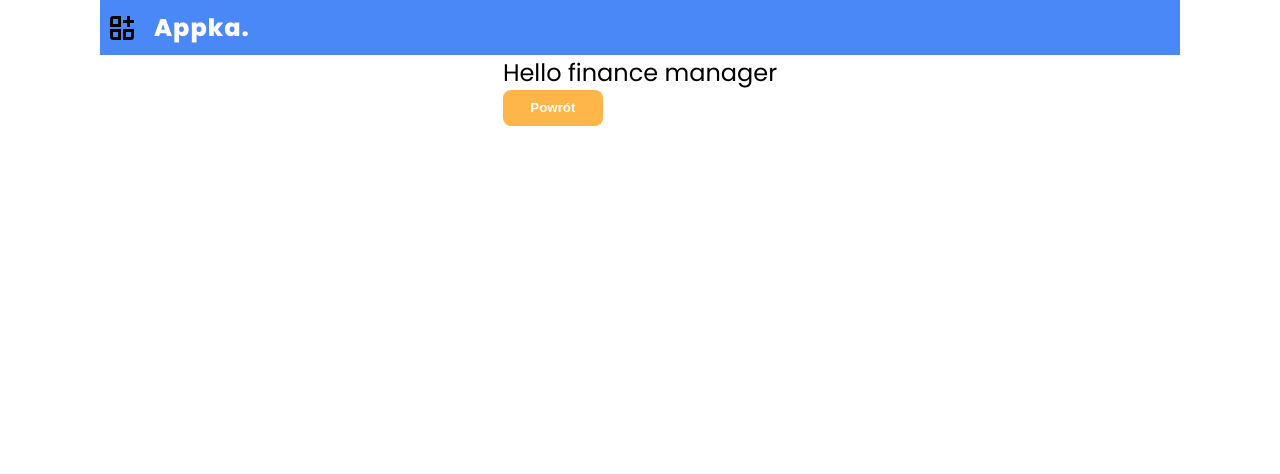
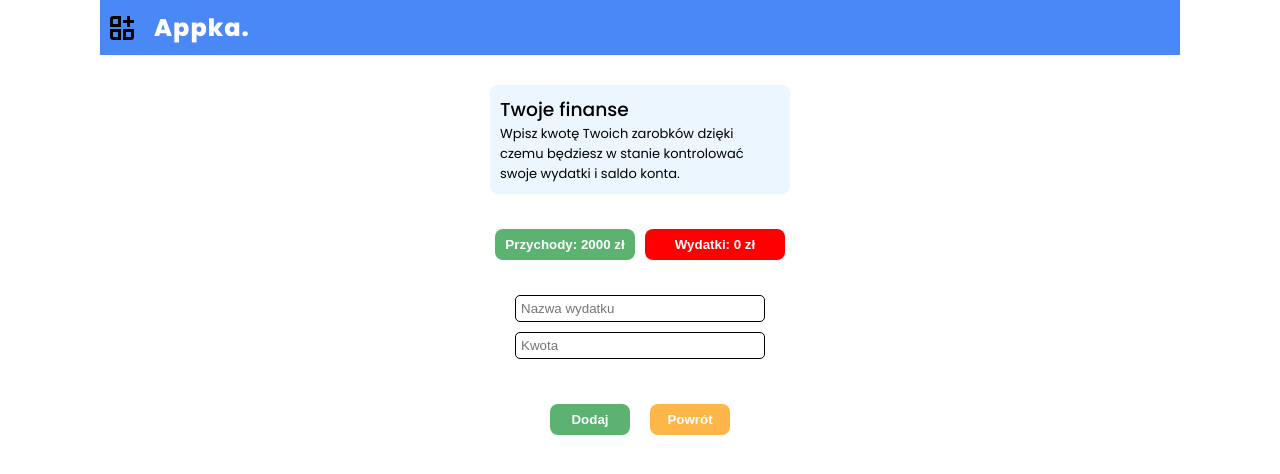
Before and after one commit to mkropidlowski/appka-vue, a Vue app: page /finance-manager in a window 1280 px wide. Shown: the top 474 px of the page. Built offline with nearby package versions, Linux system fonts and the light colour scheme.

Commit message:
Implement FinanceManager functionality

```diff
--- a/src/assets/variables.scss
+++ b/src/assets/variables.scss
@@ -6,11 +6,13 @@ $color-blue: #4a88f7;
 $color-black: #000;
 $color-gray: #575757;
 $color-light-blue: #ebf6ff;
+$color-light-blue-items: #cee9fe;
 $color-orange: #ffb648;
 $color-orange-btn-border: #d37f00;
 $color-green-btn-border: #00791c;
 $color-light-green: #89c497;
 $color-green: #5cb270;
+$color-red: #ff0000;
 
 $font-main: 'Poppins', sans-serif;
 $font-style: normal;
--- a/src/components/FinanceManager.vue
+++ b/src/components/FinanceManager.vue
@@ -1,21 +1,204 @@
 <template>
+    <div class="container">
+        <div class="container__nav">
+            <h3 class="container__nav-heading">Twoje finanse</h3>
+            <p class="container__nav-description">Wpisz kwotę Twoich zarobków dzięki czemu będziesz w stanie kontrolować
+                swoje wydatki i saldo konta.</p>
+        </div>
+
+        <div class="container__summary">
+            <button class="container__summary-paycheck">Przychody: {{ paycheck }} zł</button>
+            <button class="container__summary-expenses">Wydatki: {{ isAnyExpenses ? 0 : handleSummary() }} zł</button>
+        </div>
+        <div class="container__input">
+            <form @submit.prevent="submitForm" class="container__input-form">
+                <input type="text" class="container__input-addField" id="expensesName" v-model="insertedExpensesName"
+                    placeholder="Nazwa wydatku">
+                <input type="number" class="container__input-addField" id="expensesPrice" v-model="insertedValue"
+                    placeholder="Kwota" />
                 <div>
-        <h2>Hello finance manager</h2>
-        <RouterLink to="/"><button class="return__button">Powrót</button></RouterLink>
+                    <p class="error"> {{ isFormError ? errorText : '' }}</p>
+                </div>
+                <div class="container__input__buttons">
+                    <button class="container__input__buttons-addButton" type="submit">Dodaj</button>
+                    <RouterLink to="/"><button class="container__input__buttons-return">Powrót</button></RouterLink>
+                </div>
+
+            </form>
+
+        </div>
+        <div class="container__shopingList">
+            <ul class="container__shopingList-box">
+                <li v-for="(item, index) in items" :key="index" class="container__shopingList-box-item"
+                    :class="{ 'underlined': checkedItems.includes(index) }">
+                    <div class="items">
+                        <div class="items__text"> {{ item.name }} - {{ item.sum }} zł</div>
+                        <div class="items__icon" v-on:click="handleDelete(index)">
+                            <img src="../components/icons/trash.png" alt="trash icon">
+                        </div>
+                    </div>
+                </li>
+            </ul>
+        </div>
     </div>
 </template>
 <script lang="ts">
+
+interface UserInputProps {
+    name: string;
+    sum: number | null;
+}
+
 export default {
     name: 'financeManager',
+
+    data() {
+        return {
+            items: [] as UserInputProps[],
+            expensesSummary: [],
+            paycheck: 2000,
+            insertedValue: null,
+            insertedExpensesName: "" as string,
+            checkedItems: [] as number[],
+            isFormError: false as boolean,
+            isAnyExpenses: false as boolean,
+            errorText: 'Wprowadź poprawnie dane.' as string
         }
+    },
+    methods: {
+        submitForm() {
+            if (this.insertedValue === null && this.insertedExpensesName === '') {
+                return this.isFormError = true;
+
+            } else {
+                const userInput = {
+                    name: this.insertedExpensesName,
+                    sum: this.insertedValue,
+                }
+
+                this.isFormError = false;
+                this.items.push(userInput);
+                if (this.insertedValue !== null) {
+                    this.expensesSummary.push(this.insertedValue);
+                }
+
+                this.insertedValue = null;
+                this.insertedExpensesName = '';
+            }
+        },
+        handleDelete(itemId: number) {
+            this.items.splice(itemId, 1)
+        },
+        handleSummary() {
+            let sum = 0
+            this.expensesSummary.forEach(num => sum += num)
+            return sum
+        }
+
+    }
+
+}
+
 </script>
 <style scoped lang="scss">
 @import '../assets/variables.scss';
 
-.return__button {
+.container {
+    position: relative;
+    top: 30px;
+    max-width: 320px;
+    display: flex;
+    justify-content: center;
+    gap: 15px;
+
+    &__nav {
+        max-width: 300px;
+        padding: 10px;
+        background: $color-light-blue;
+        border-radius: 8px;
+
+        &-heading {
+            font-weight: 500;
+        }
+
+        &-description {
+            font-size: 13px;
+        }
+    }
+
+    &__summary {
+        margin: 20px 0 20px 0;
+        display: flex;
+        gap: 10px;
+
+        &-paycheck {
             font-weight: bold;
-    width: 100px;
-    line-height: 20px;
+            width: 140px;
+            line-height: 13px;
+            padding: 9px;
+            border: 0;
+            border-radius: 8px;
+            background: $color-green;
+            color: $color-white;
+            cursor: pointer;
+        }
+
+        &-expenses {
+            font-weight: bold;
+            width: 140px;
+            line-height: 13px;
+            padding: 9px;
+            border: 0;
+            border-radius: 8px;
+            background: $color-red;
+            color: $color-white;
+            cursor: pointer;
+        }
+    }
+
+    &__input {
+        width: 100%;
+        display: flex;
+        justify-content: space-around;
+        flex-direction: column;
+
+        &-form {
+            display: flex;
+            align-items: center;
+            justify-content: center;
+            flex-direction: column;
+            gap: 10px;
+        }
+
+        &-addField {
+            width: 250px;
+            padding: 5px;
+            border: 1px solid $color-black;
+            border-radius: 5px;
+        }
+
+        &__buttons {
+            display: flex;
+            align-items: center;
+            gap: 20px;
+            margin-top: 15px;
+
+            &-addButton {
+                font-weight: bold;
+                width: 80px;
+                line-height: 15px;
+                padding: 8px;
+                border: 0;
+                border-radius: 8px;
+                background: $color-green;
+                color: $color-white;
+                cursor: pointer;
+            }
+
+            &-return {
+                font-weight: bold;
+                width: 80px;
+                line-height: 15px;
                 padding: 8px;
                 border: 0;
                 border-radius: 8px;
@@ -23,4 +206,45 @@ export default {
                 color: $color-white;
                 cursor: pointer;
             }
+
+        }
+
+        .error {
+            padding: 5px;
+            font-size: 14px;
+            color: red;
+        }
+    }
+
+    &__shopingList {
+        width: 280px;
+        text-align: left;
+
+        &-box-item {
+            display: flex;
+            padding: 5px;
+
+
+            .items {
+                width: 100%;
+                display: flex;
+                align-items: center;
+                justify-content: space-between;
+                padding: 8px;
+                border-radius: 5px;
+                background: $color-light-blue-items;
+
+                .items__icon {
+                    display: flex;
+                    align-items: center;
+
+                }
+            }
+
+
+
+        }
+    }
+
+}
 </style>
--- a/src/components/ShopingList.vue
+++ b/src/components/ShopingList.vue
@@ -8,7 +8,11 @@
             <form @submit.prevent="submitForm" class="container__input-form">
                 <input type="text" class="container__input-addField" v-model="insertedValue">
                 <button class="container__input-addButton" type="submit">+</button>
+
             </form>
+            <div>
+                <p class="error"> {{ isFormError ? errorText : '' }}</p>
+            </div>
         </div>
         <div class="container__shopingList">
             <ul class="container__shopingList-box">
@@ -18,7 +22,7 @@
                         <span>{{ item }}</span>
                         <input type="checkbox" v-model="checkedItems" :value="index">
                     </div>
-                    <div class="item__icon">
+                    <div class="item__icon" v-on:click="handleDelete(index)">
                         <img src="../components/icons/trash.png" alt="trash icon">
                     </div>
 
@@ -40,15 +44,24 @@ export default {
         return {
             items: [] as string[],
             insertedValue: "",
-            checkedItems: [] as number[]
+            checkedItems: [] as number[],
+            isFormError: false as boolean,
+            errorText: 'Pole jest puste' as string
         }
     },
     methods: {
         submitForm() {
-            this.items.push(this.insertedValue);
-            this.insertedValue = '';
+            if (this.insertedValue === '') {
+                return this.isFormError = true;
+            } else {
+                this.isFormError = false;
+                this.items.push(this.insertedValue);
+                this.insertedValue = '';
+            }
         },
-
+        handleDelete(itemId: number) {
+            this.items.splice(itemId, 1)
+        }
 
     }
 
@@ -85,6 +98,7 @@ export default {
         width: 100%;
         display: flex;
         justify-content: space-around;
+        flex-direction: column;
 
         &-form {
             display: flex;
@@ -109,6 +123,12 @@ export default {
             font-size: 20px;
             cursor: pointer;
             border-radius: 50%;
+        }
+
+        .error {
+            padding: 5px;
+            font-size: 14px;
+            color: red;
         }
     }
 
```
Lines whose indentation alone changed are shown as unchanged.
